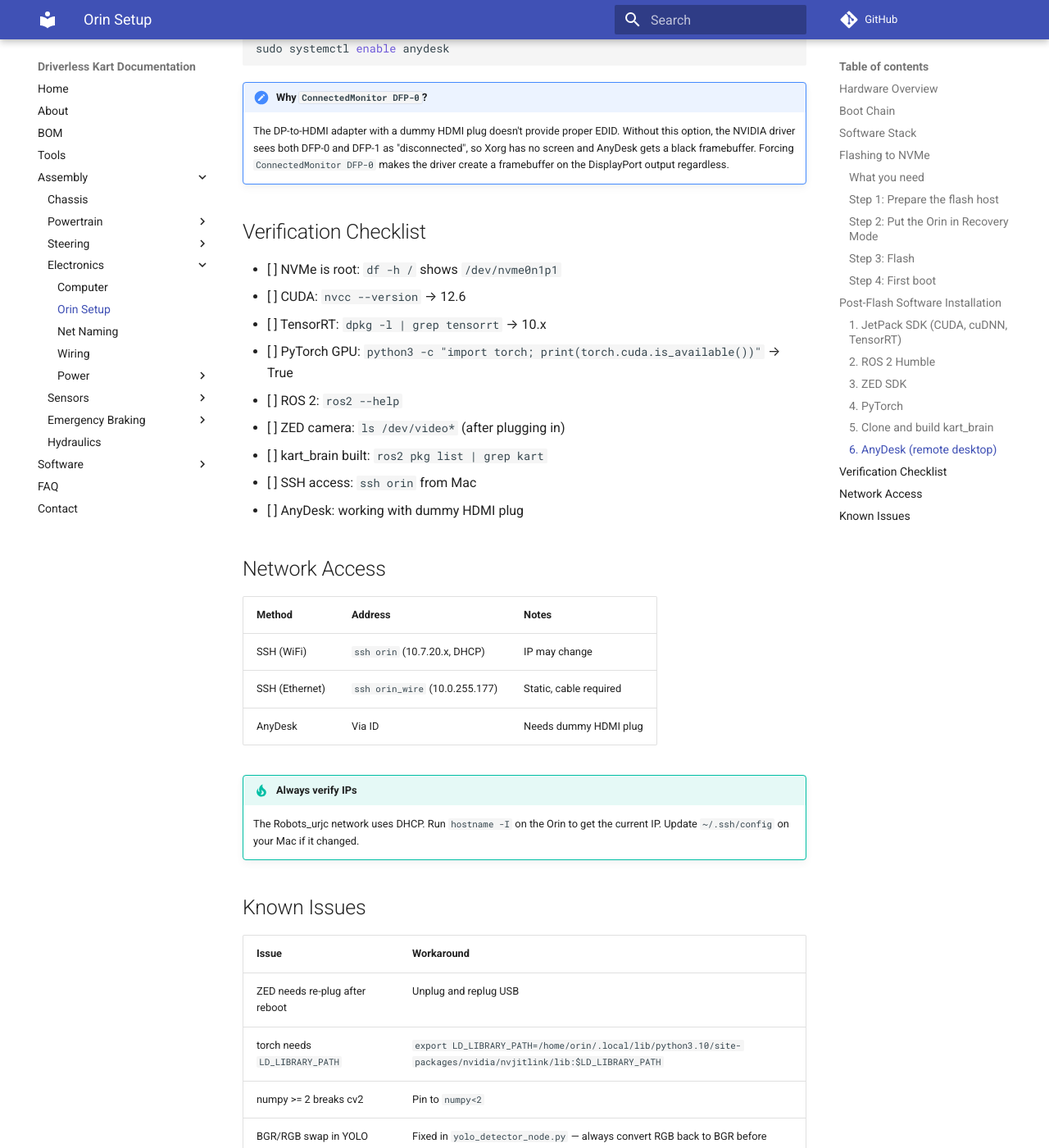
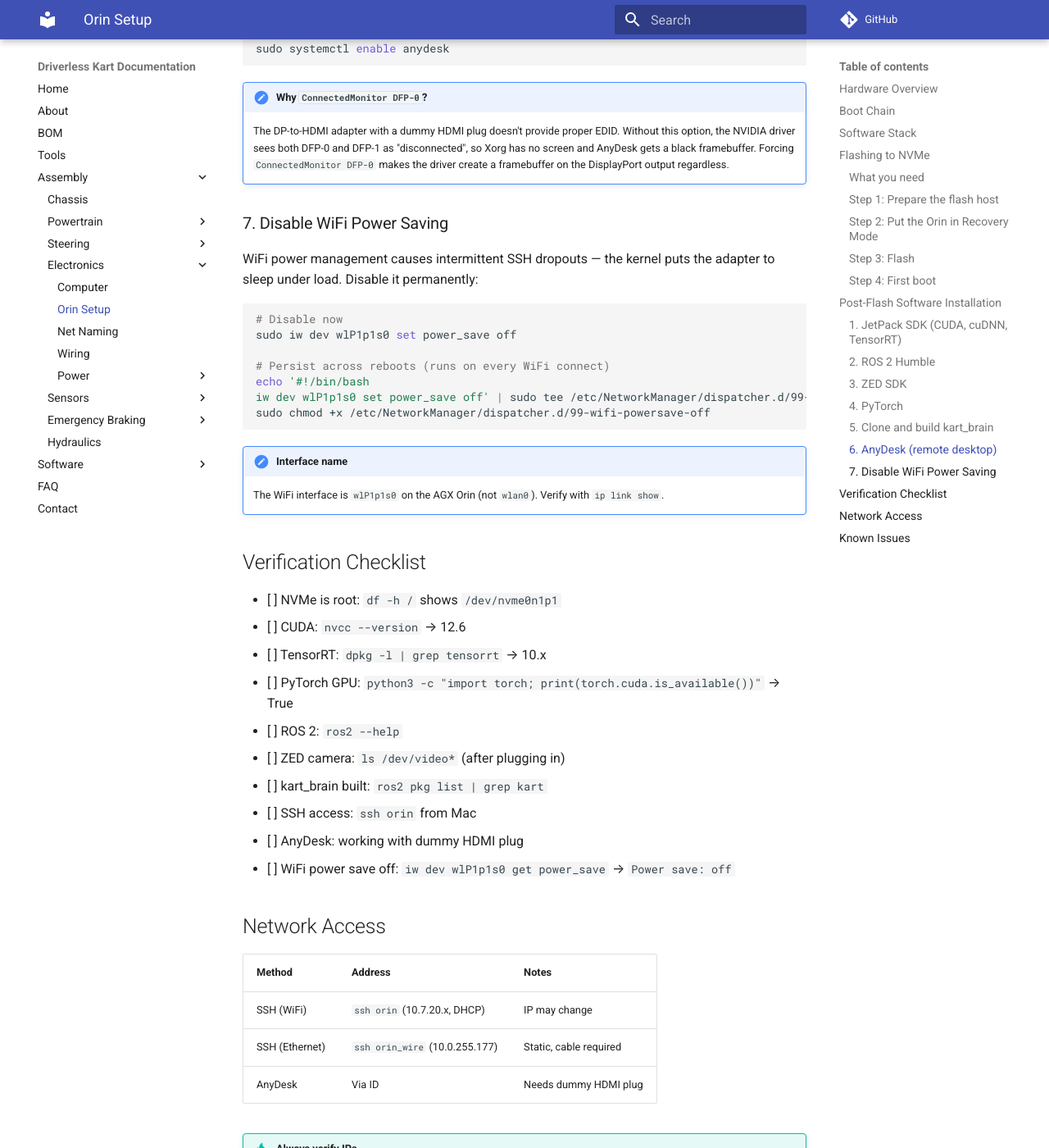
Before and after one commit to UM-Driverless/kart_docs, an MkDocs documentation site: the page built from docs/assembly/electronics/orin-setup.md, in a window 1280 px wide and 1400 px high, scrolled down 5901 px. Shown: the whole window at 82% size. Built offline with MkDocs 1.6.1 and Material for MkDocs 9.7.7, drawn with Linux system fonts in a browser that asks for light colours; comment, search, counter and statistics services are not loaded.

Commit message:
Add WiFi power save fix, macOS FAQ, performance page, and HMI notes
Co-Authored-By: Claude Opus 4.6 <noreply@anthropic.com>

````diff
--- a/docs/assembly/electronics/orin-setup.md
+++ b/docs/assembly/electronics/orin-setup.md
@@ -240,6 +240,23 @@ sudo systemctl enable anydesk
 !!! note "Why `ConnectedMonitor DFP-0`?"
     The DP-to-HDMI adapter with a dummy HDMI plug doesn't provide proper EDID. Without this option, the NVIDIA driver sees both DFP-0 and DFP-1 as "disconnected", so Xorg has no screen and AnyDesk gets a black framebuffer. Forcing `ConnectedMonitor DFP-0` makes the driver create a framebuffer on the DisplayPort output regardless.
 
+### 7. Disable WiFi Power Saving
+
+WiFi power management causes intermittent SSH dropouts — the kernel puts the adapter to sleep under load. Disable it permanently:
+
+```bash
+# Disable now
+sudo iw dev wlP1p1s0 set power_save off
+
+# Persist across reboots (runs on every WiFi connect)
+echo '#!/bin/bash
+iw dev wlP1p1s0 set power_save off' | sudo tee /etc/NetworkManager/dispatcher.d/99-wifi-powersave-off
+sudo chmod +x /etc/NetworkManager/dispatcher.d/99-wifi-powersave-off
+```
+
+!!! note "Interface name"
+    The WiFi interface is `wlP1p1s0` on the AGX Orin (not `wlan0`). Verify with `ip link show`.
+
 ## Verification Checklist
 
 - [ ] NVMe is root: `df -h /` shows `/dev/nvme0n1p1`
@@ -251,6 +268,7 @@ sudo systemctl enable anydesk
 - [ ] kart_brain built: `ros2 pkg list | grep kart`
 - [ ] SSH access: `ssh orin` from Mac
 - [ ] AnyDesk: working with dummy HDMI plug
+- [ ] WiFi power save off: `iw dev wlP1p1s0 get power_save` → `Power save: off`
 
 ## Network Access
 
--- a/mkdocs.yml
+++ b/mkdocs.yml
@@ -49,6 +49,7 @@ nav:
           - Architecture: software/ros2/architecture.md
           - Packages: software/ros2/packages.md
           - Simulation: software/ros2/simulation.md
+          - Performance: software/ros2/performance.md
   - FAQ: faq.md
   - Contact: contact.md
 repo_url: https://github.com/um-driverless/kart_docs
````
Also changed, not shown: docs/faq.md (+15 -0 lines), docs/software/ros2/performance.md (added, +122 -0 lines), stuff.md (+16 -0 lines).
